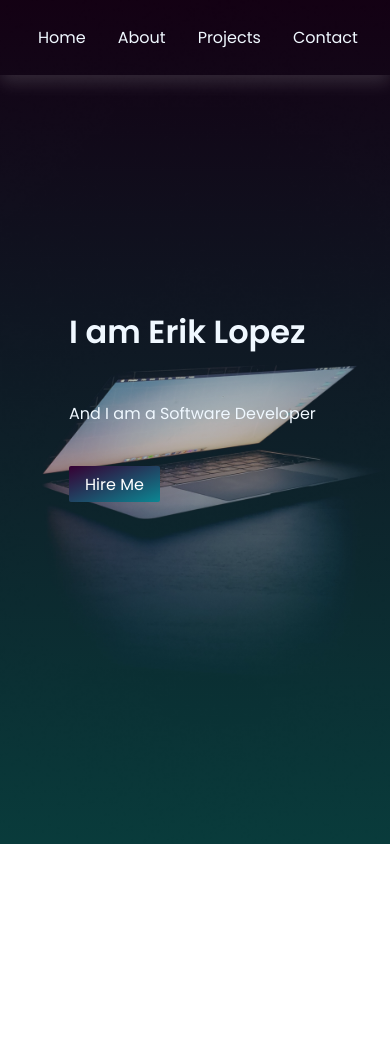
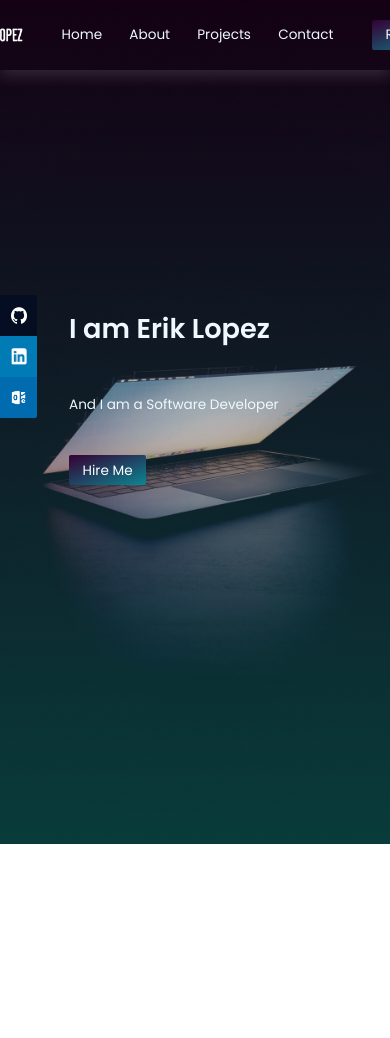
Before and after one commit to eriklopezalfaro/Personal-Website, a Django app: template portfolio/templates/portfolio/base.html in a window 390 px wide. Run offline with Django 3.2, Linux system fonts and the light colour scheme; the template is opened without the code that fills it, so the values that code supplies are empty; some libraries are stand-ins or nearby versions.

Commit message:
added socail media side bar images

```diff
--- a/portfolio/static/portfolio/style.css
+++ b/portfolio/static/portfolio/style.css
@@ -169,29 +169,70 @@ nav .nav-links {
 
 }
 /* --------------------------------- Socail Medias ------------------------------- */
-/* .social-media {
-    display: -webkit-flex;
+/* make absolute to float to the right */
+.social-media {
+    position: fixed;
+    top: 35%;
+    left: 0;
+    width: 2.7rem;
+    height: 3rem;
+    z-index: 500;
+    font-family: var(--primary);
+}
+.social-media div {
     display: flex;
-    -webkit-justify-content: flex-end;
-    justify-content: flex-end;
-    flex: 1;
-    height: 3.6rem;
-} */
-/* .social-media div {
-    display: -webkit-flex;
-    display: flex;
-    -webkit-justify-content: flex-end;
-    justify-content: flex-end;
     height: 100%;
-    width: 2.8rem;
+    background: #040D21;
+    width: 100%;
     -webkit-align-items: center;
     align-items: center;
-    vertical-align:middle; */
-    /* padding: 1.1rem 0 0.7rem 1rem;
-    margin: auto 0; */
-    /* padding: 1rem 0 1rem 1rem;
-    margin: auto 0;
-} */
+    justify-content: flex-start;
+    -webkit-justify-content: flex-start;
+    padding: 0.7rem;
+    transition: 0.1s ease-in;
+    border-bottom: ;
+}
+.social-media div .icon-text{
+    /* transition: 0.2s linear; */
+    display: none;
+}
+.social-media div img{
+    width: 1.3rem;
+    height: 1.3rem;
+}
+.social-media .icon {
+    position: absolute;
+    left: 1;
+    display: flex;
+    justify-content: center;
+
+}
+.social-media div:hover{
+    opacity: 0.8;
+    width: 6.5rem;
+}
+.social-media div:hover .icon-text{
+    display: flex;
+    align-items: center;
+    justify-content: center;
+    padding-left: 1.85rem;
+    color: #fff;
+    font-size: 0.7rem;
+    text-decoration: none;
+    text-transform: uppercase;
+}
+.social-media div:nth-child(1){
+    border-radius: 0 2px 0 0;
+}
+.social-media div:nth-child(2){
+    /* background: #0966C2; */
+    /* background: #184EA6; */
+    background: #017BB6;
+}
+.social-media div:nth-child(3){
+    border-radius: 0 0 2px 0;
+    background: #016BAF;
+}
 .nav-link-resume{
     display: -webkit-flex;
     display: flex;
@@ -491,45 +539,81 @@ nav .nav-links {
     height: 100%;
 }
 .container:hover {
-    transform: scale(1.04,1.04);
+    /* transform: scale(1.04,1.04); */
     z-index: 0;
 }
 /* neeed to take away hover event and change flex direction for mobile */
 /* 730x500 */
-@media screen and (max-width:730px) {
+@media screen and (max-width:778px) {
     /* @media (min-width:730px) { */
+    html {
+        font-size: 0.85rem;
+    }
+    .icon {
+        object-fit:cover;
+    }
     .Contact {
-        min-width: 34rem;
+        max-width: 100vw;
+        min-height: 100vh;
 
+    }
+    .hero-image, .About, .Projects {
+        max-width: 100vw;
     }
     .Contact .container{
         flex-direction: column;
-        min-width: 31rem;
-        /* min-height: 10rem; */
+        width: 65%;
+        min-height: 80%;
+        margin-top: 3rem;
     }
     .contact-info,.contact-form {
         /* min-width: 24rem; */
         width: 100%;
         font-size: 0.5rem;
+        /* min-height: 50%; */
+        padding-top: 1.4rem;
 
     }
-    .form, .form form, .box{
-        padding: 0;
-        margin: 0;
+    .contact-form input {
+        margin-bottom: 0rem;
     }
+    .info-box, .info-box .info{
+        width: 100%;
+        display: flex;
+        /* flex-wrap: wrap; */
+        flex-direction: column;
+        /* margin-top: 1rem; */
+    }
+    .info span .text{
+        width: 100%;
+        padding-left: 1rem;
+        /* overflow: hidden; */
+    }
+    .info span .img {
+        width: 25%;
+    }
+    .info-box span{
+        width: 100%;
+    }
+    .form input {
+        width: 100%;
+    }
+
     .contact-info {
         height: 45%;
     }
     .contact-form {
-        height: 55%;
+        height: 60%;
+    }
+    .contact-form form {
+        height: 90%;
+        width: 100%;
+        margin-top: 1rem;
     }
     .contact-info .info-box, .contact-form .form form{
         display: flex;
-        flex-direction: row;
-        flex-wrap: wrap;
-    }
-    .contact-info .box .info {
-        width: 50%;
+        flex-direction: column;
+        /* flex-wrap: wrap; */
     }
 
 }
--- a/portfolio/templates/portfolio/base.html
+++ b/portfolio/templates/portfolio/base.html
@@ -14,6 +14,11 @@
     <!--------------------------- HERO ---------------------------------->
 
     <header id="home" class="hero-image">
+        <div class="social-media">
+            <div><a href="https://github.com/eriklopezalfaro" target="blank" class="social-media-icon-1 icon"><img src="{% static 'portfolio/images/github.png' %}" alt="Github"></a><a class="icon-text" href="https://github.com/eriklopezalfaro" target="blank" ><span>github</span></a></div>
+            <div><a href="https://linkedin.com" target="blank" class="social-media-icon-2 icon"><img src="{% static 'portfolio/images/linkedin.png' %}" alt="Linkedin"></a><a class="icon-text" href="https://linkedin.com" target="blank"><span>linkedin</span></a></div>
+            <div><a href="https://outlook.com" target="blank" class="social-media-icon-3 icon"><img src="{% static 'portfolio/images/outlook.png' %}" alt="Outlook"></a><a class="icon-text" href="https://outlook.com" target="blank"><span>outlook</span></a></div>
+        </div>
         <div class="wrapper">
             <div id="menu-btn">
                 <div class="line"></div>
@@ -31,18 +36,14 @@
                 </ul>
             </nav>
             <section class="resume-box">
-                <!-- <div><a href="https://github.com/eriklopezalfaro" target="blank" class="social-media-icon-1 icon"><img src="{% static 'portfolio/images/github.png' %}" alt="Github"></a></div>
-                <div><a href="https://linkedin.com" target="blank" class="social-media-icon-2 icon"><img src="{% static 'portfolio/images/linkedin.png' %}" alt="Linkedin"></a></div> -->
                 <a class="nav-link-resume resume" href="">Resume</a>
             </section>
         </div>
-
         <div class="hero-text">
             <h1>I am Erik Lopez</h1>
             <p>And I am a Software Developer</p>
             <div><a href="#Contact" class="button">Hire Me</a></div>
         </div>
-
         <!-- animation -->
         <div class="intro">
             <div class="intro-text">
--- a/portfolio/templates/portfolio/index.html
+++ b/portfolio/templates/portfolio/index.html
@@ -33,11 +33,11 @@
                 <div class="info-box">
                     <div class="info">
                         <span class="img"><img src="{% static 'portfolio/images/call_white.svg' %}" alt=""></span>
-                        <span>(206)-898-4561</span>
+                        <span class="text">(206)-898-4561</span>
                     </div>
                     <div class="info">
                         <span class="img"><img src="{% static 'portfolio/images/mail_white.svg' %}" alt=""></span>
-                        <span>eriklopezalfaro<br>@outlook.com</span>
+                        <span class="text">eriklopezalfaro@outlook.com</span>
                     </div>
                 </div>
             </div>
```
Also changed, not shown: other parts of portfolio/static/portfolio/style.css (+18 -11 lines), portfolio/static/portfolio/images/outlook-16.png (added), portfolio/static/portfolio/images/outlook-24.png (added), portfolio/static/portfolio/images/outlook.png (added).
